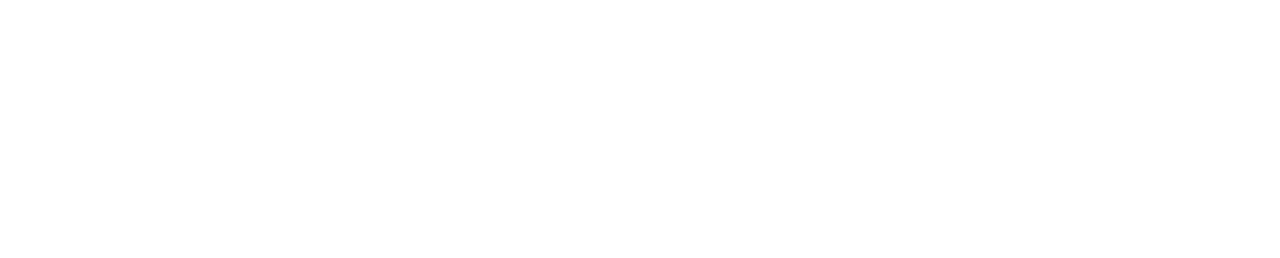
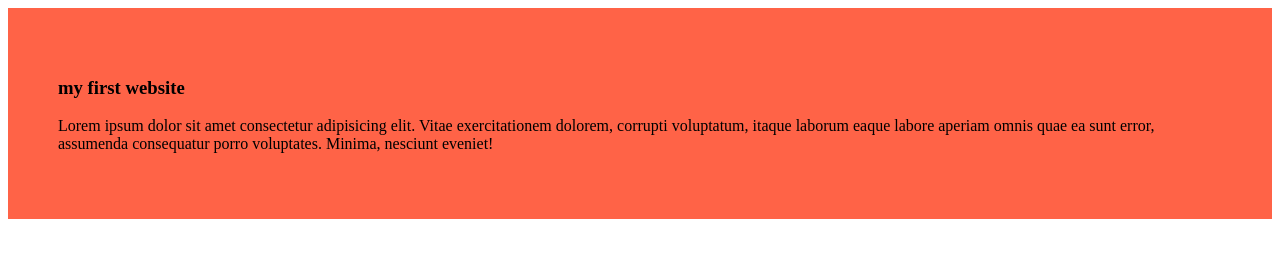
Before and after one commit to Rimu8124/my-first-github-repo, a plain HTML site: page index.html in a window 1280 px wide. Drawn offline with Linux system fonts and the light colour scheme.

Commit message:
added the first blog

```diff
--- a/index.html
+++ b/index.html
@@ -4,8 +4,14 @@
     <meta charset="UTF-8">
     <meta name="viewport" content="width=device-width, initial-scale=1.0">
     <title>my first ever github repo</title>
+    <link rel="stylesheet" href="styles/blog.css">
+
 </head>
 <body>
+    <div>
+        <h3>my first website</h3>
+        <p>Lorem ipsum dolor sit amet consectetur adipisicing elit. Vitae exercitationem dolorem, corrupti voluptatum, itaque laborum eaque labore aperiam omnis quae ea sunt error, assumenda consequatur porro voluptates. Minima, nesciunt eveniet!</p>
+    </div>
 
 </body>
 </html>
--- /dev/null
+++ b/styles/blog.css
@@ -0,0 +1,4 @@
+div{
+    background-color: tomato;
+    padding: 50px;
+}
```
